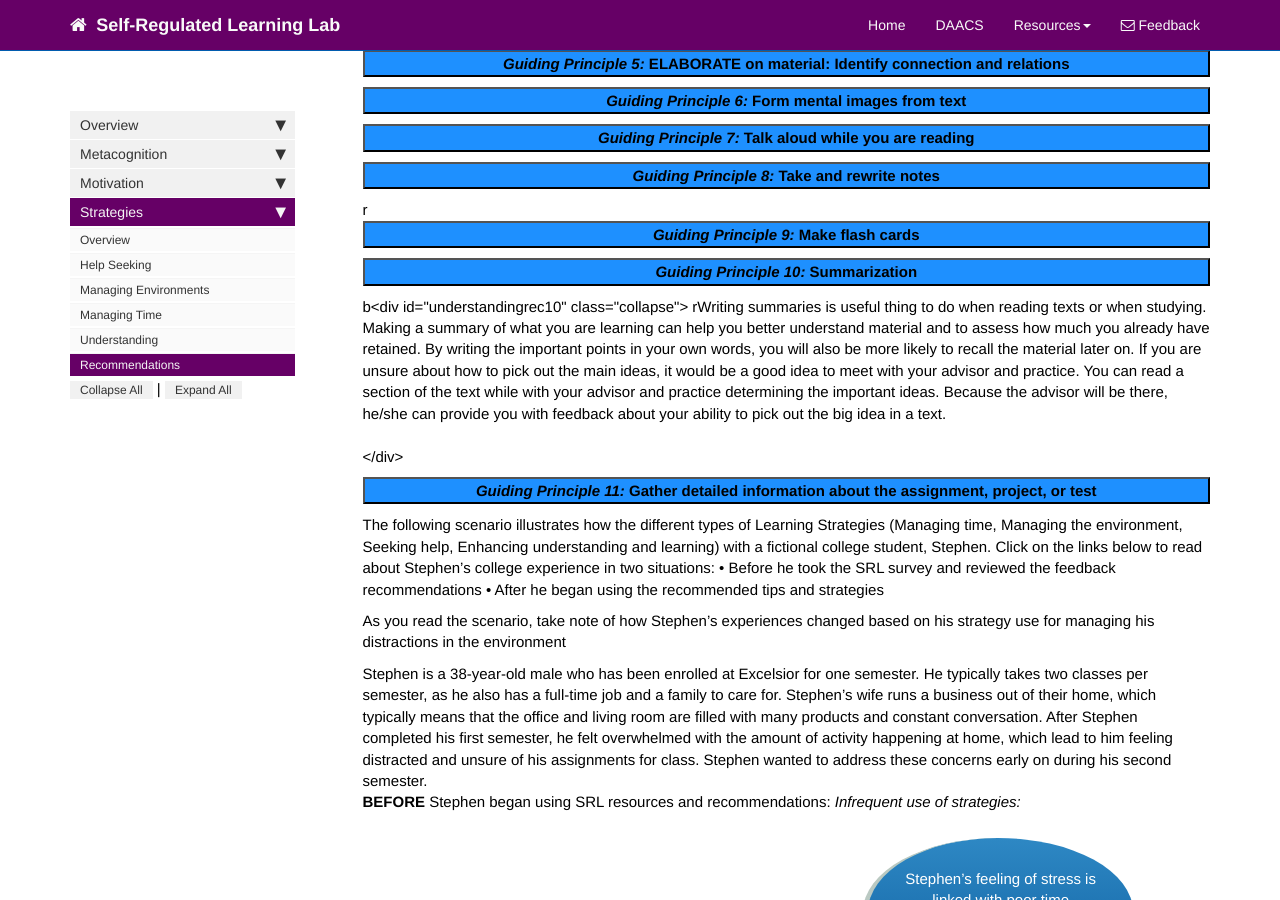
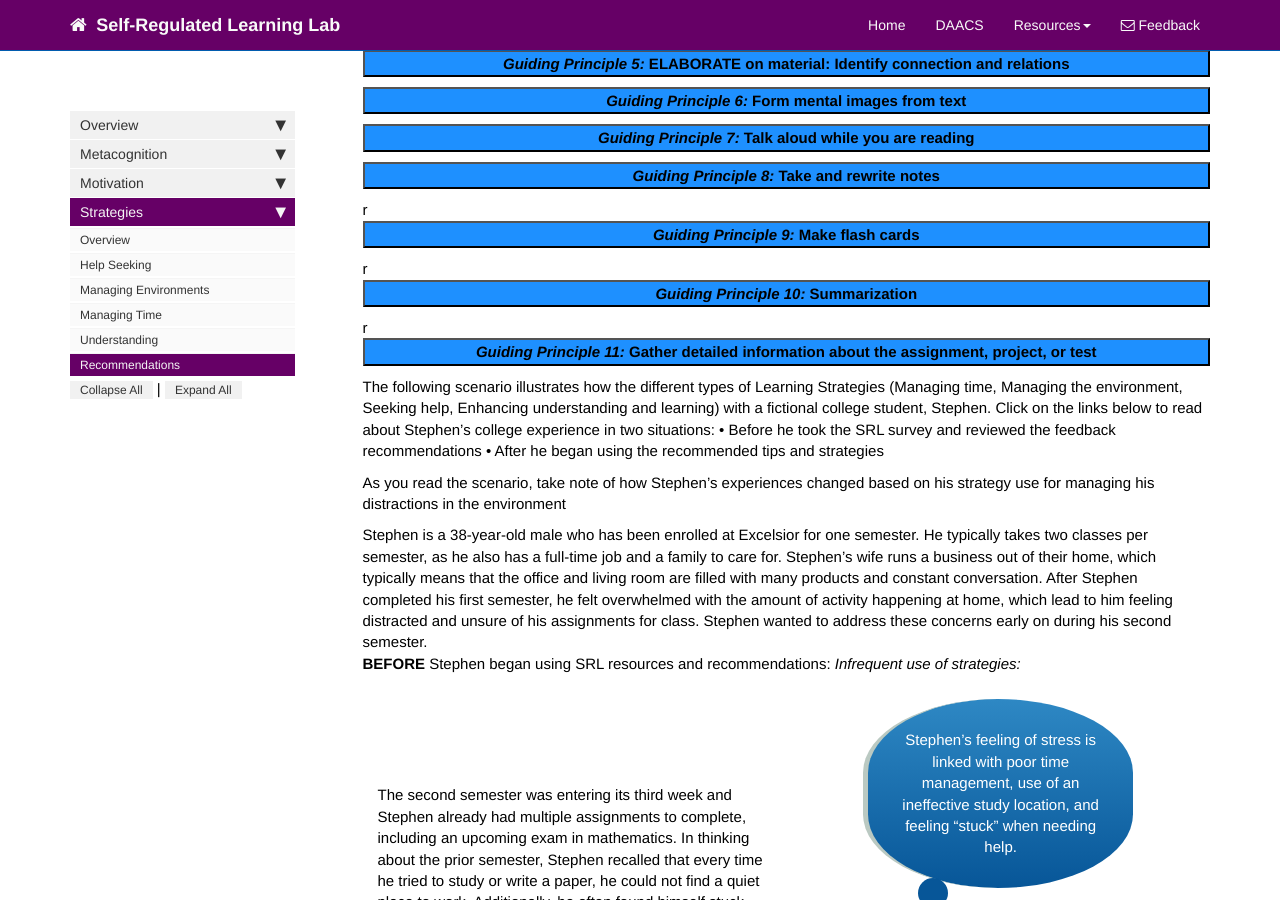
Before and after one commit to dfranklin02/SRL, a Jekyll site: the page built from docs/pages/strategies/strategies_recommendations.md, in a window 1280 px wide and 900 px high, scrolled down 1893 px. Built offline with Jekyll 4.4.1, drawn with Linux system fonts in a browser that asks for light colours; nearby versions of some CDN libraries; comment, search, counter and statistics services are not loaded.

Commit message:
Update strategies_recommendations.md

```diff
--- a/docs/pages/strategies/strategies_recommendations.md
+++ b/docs/pages/strategies/strategies_recommendations.md
@@ -362,14 +362,14 @@ Use index cards in order to remember things such as facts, details, definitions,
 <br>
 </div>
 
-<button data-toggle="collapse" data-target="#understandingrec10" style="background-color:DodgerBlue; width:100%"><b><i>Guiding Principle 10:</i> Summarization</b></button>
+r<button data-toggle="collapse" data-target="#understandingrec10" style="background-color:DodgerBlue; width:100%"><b><i>Guiding Principle 10:</i> Summarization</b></button>
 
-b<div id="understandingrec10" class="collapse">
-rWriting summaries is useful thing to do when reading texts or when studying. Making a summary of what you are learning can help you better understand material and to assess how much you already have retained. By writing the important points in your own words, you will also be more likely to recall the material later on. If you are unsure about how to pick out the main ideas, it would be a good idea to meet with your advisor and practice. You can read a section of the text while with your advisor and practice determining the important ideas. Because the advisor will be there, he/she can provide you with feedback about your ability to pick out the big idea in a text.
+<div id="understandingrec10" class="collapse">
+Writing summaries is useful thing to do when reading texts or when studying. Making a summary of what you are learning can help you better understand material and to assess how much you already have retained. By writing the important points in your own words, you will also be more likely to recall the material later on. If you are unsure about how to pick out the main ideas, it would be a good idea to meet with your advisor and practice. You can read a section of the text while with your advisor and practice determining the important ideas. Because the advisor will be there, he/she can provide you with feedback about your ability to pick out the big idea in a text.
 <br><br>
 </div>
 
-<button data-toggle="collapse" data-target="#understandingrec11" style="background-color:DodgerBlue; width:100%"><b><i>Guiding Principle 11:</i> Gather detailed information about the assignment, project, or test</b></button>
+r<button data-toggle="collapse" data-target="#understandingrec11" style="background-color:DodgerBlue; width:100%"><b><i>Guiding Principle 11:</i> Gather detailed information about the assignment, project, or test</b></button>
 
 <div id="understandingrec11" class="collapse">
 To perform well on any activity, students need to have a clear idea about the demands and requirements of those activities. This might involve identifying the content, format, and length of the test. When writing essay, you may want to identify the type of essay to be completed as well as it length or other requirements. Thus, regardless of the things you are asked to do in school, make sure you have a clear sense of what is actually being asked of you.
```
